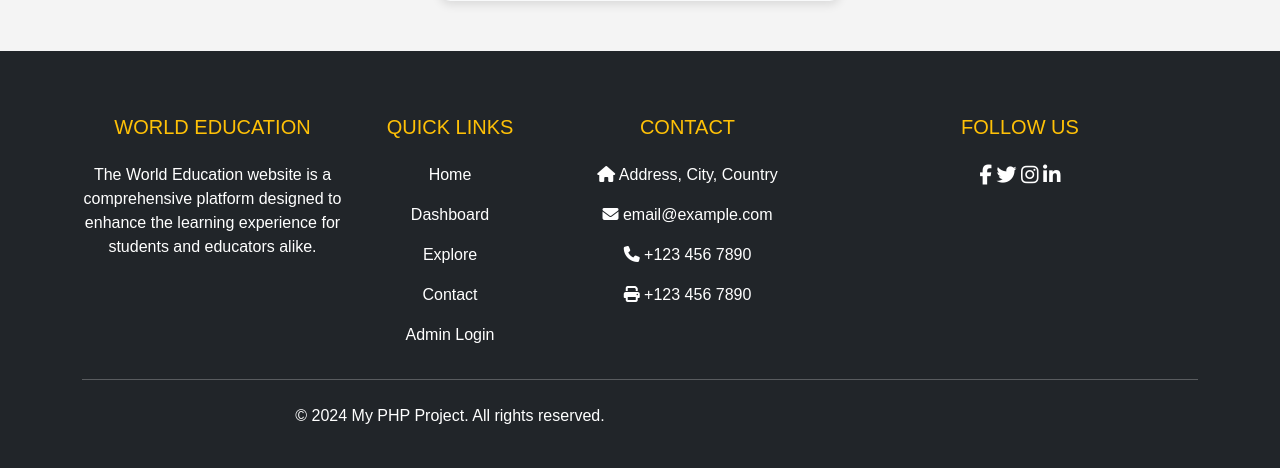
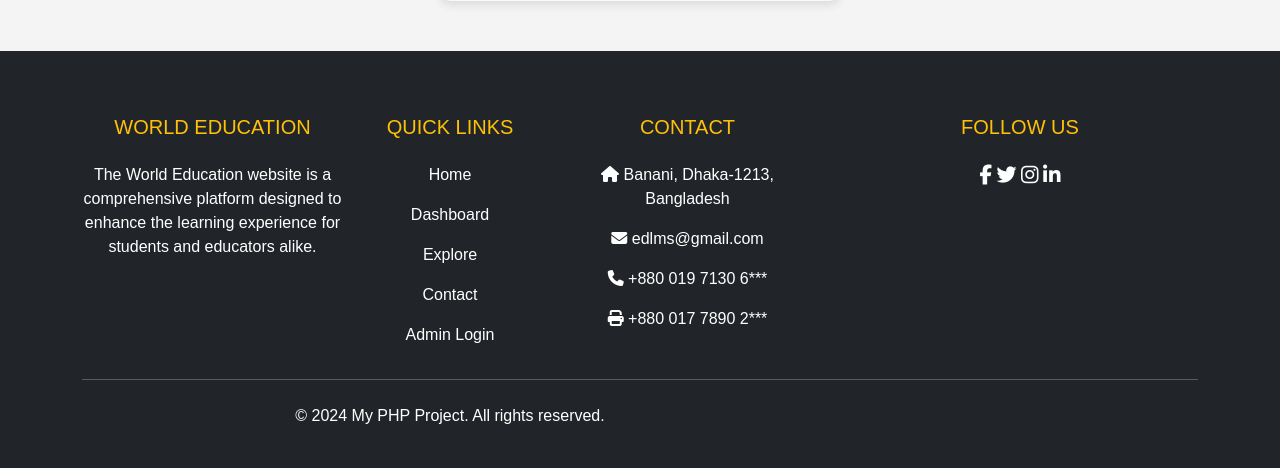
Before and after one commit to mumin-ahmod/ed-lms-cse482, a PHP site: page /index.php in a window 1280 px wide. Shown: the part 582-1050 px from the top of the page. Run offline with PHP 8.4, Linux system fonts and the light colour scheme; some libraries are stand-ins or nearby versions.

Commit message:
Update footer.php

```diff
--- a/frontend/footer.php
+++ b/frontend/footer.php
@@ -22,10 +22,10 @@
             <!-- Contact Section -->
             <div class="col-md-3 col-lg-3 col-xl-3 mx-auto mt-3">
                 <h5 class="text-uppercase mb-4 font-weight-bold text-warning">Contact</h5>
-                <p><i class="fa fa-home mr-3"></i> Address, City, Country</p>
-                <p><i class="fa fa-envelope mr-3"></i> email@example.com</p>
-                <p><i class="fa fa-phone mr-3"></i> +123 456 7890</p>
-                <p><i class="fa fa-print mr-3"></i> +123 456 7890</p>
+                <p><i class="fa fa-home mr-3"></i> Banani, Dhaka-1213, Bangladesh</p>
+                <p><i class="fa fa-envelope mr-3"></i> edlms@gmail.com</p>
+                <p><i class="fa fa-phone mr-3"></i> +880 019 7130 6***</p>
+                <p><i class="fa fa-print mr-3"></i> +880 017 7890 2***</p>
             </div>
 
             <!-- Social Media Links -->
```
